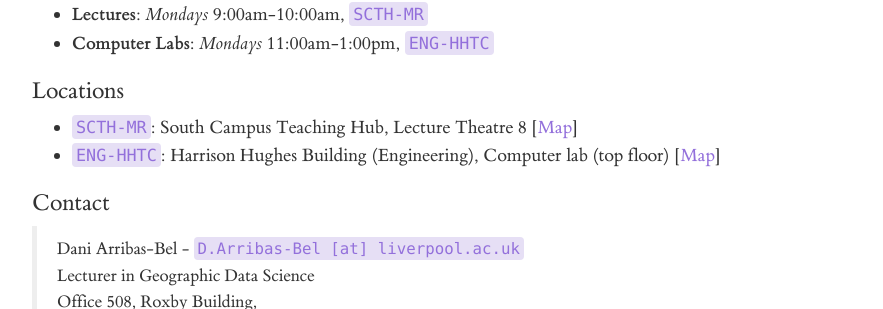
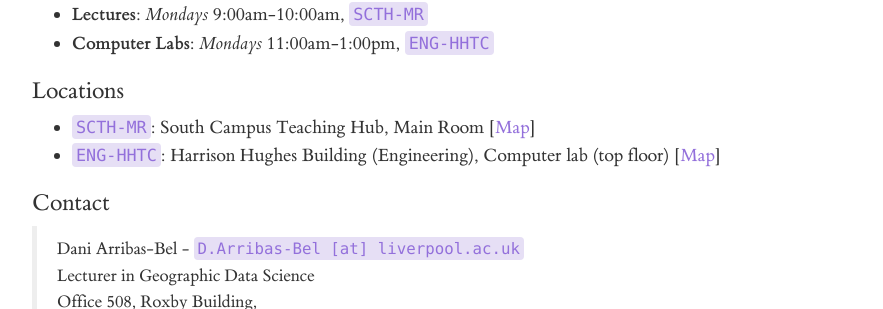
Before and after one commit to darribas/gds17, a Jekyll site: the page built from index.md, in a window 1280 px wide. Shown: the part 298-607 px from the top of the page, without its empty margins (198-1081 px from the left). Built offline with Jekyll 4.4.1, drawn with Linux system fonts in a browser that asks for light colours; nearby versions of some CDN libraries; library files that are not in the unit come from our copies.

Commit message:
Updating locations

```diff
--- a/content/website_data/index.md
+++ b/content/website_data/index.md
@@ -12,7 +12,7 @@ The timetable for the course is:
 
 ### Locations
 
-* `SCTH-MR`: South Campus Teaching Hub, Lecture Theatre 8 [[Map](http://www.openstreetmap.org/?mlat=53.40187&mlon=-2.96573#map=18/53.40187/-2.96573)]
+* `SCTH-MR`: South Campus Teaching Hub, Main Room [[Map](https://www.openstreetmap.org/?mlat=53.40132&mlon=-2.96464#map=19/53.40132/-2.96464)]
 * `ENG-HHTC`: Harrison Hughes Building (Engineering), Computer lab (top floor) [[Map](http://www.openstreetmap.org/?mlat=53.40640&mlon=-2.96744#map=18/53.40640/-2.96744)]
 
 ### Contact
```
